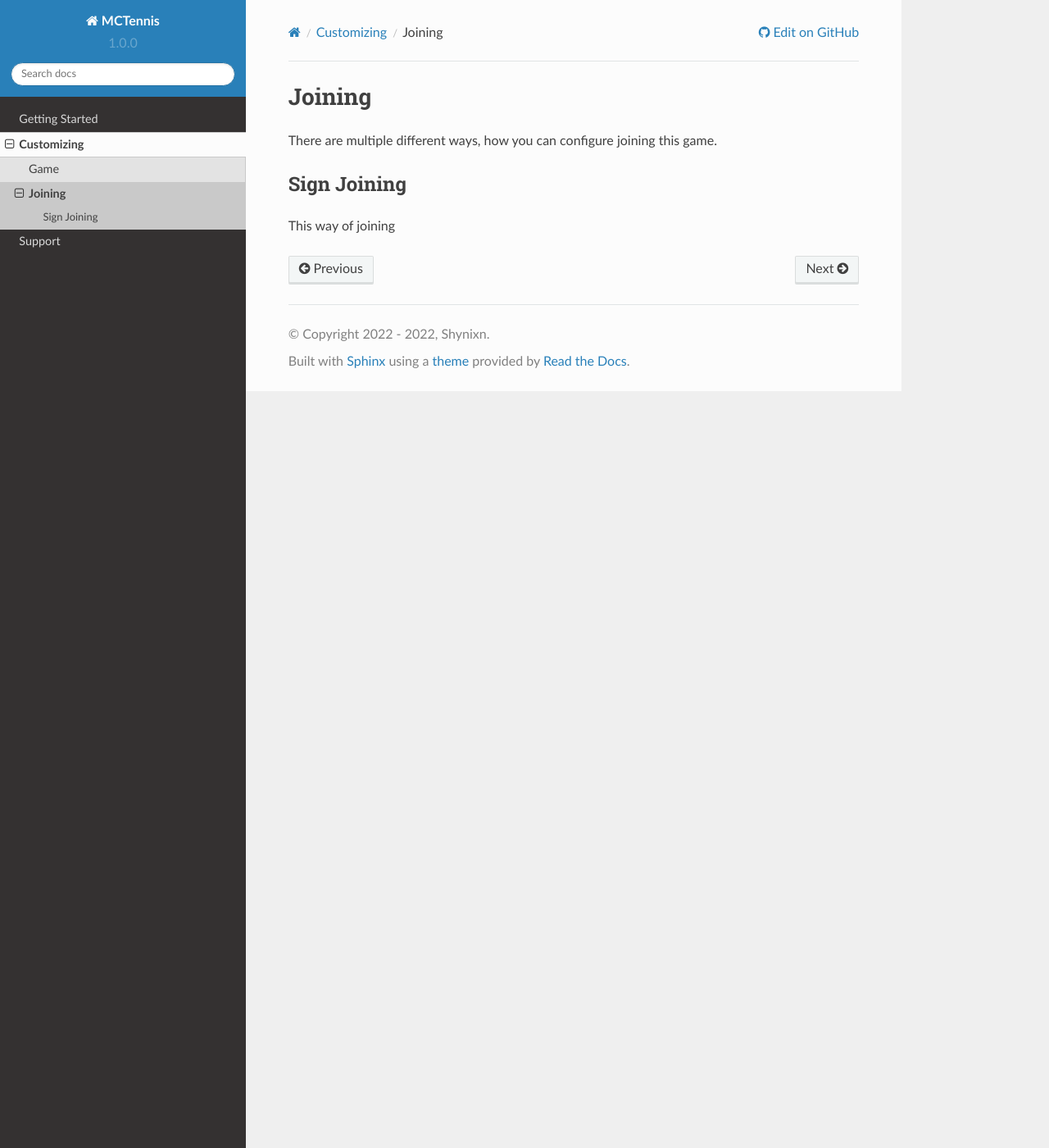
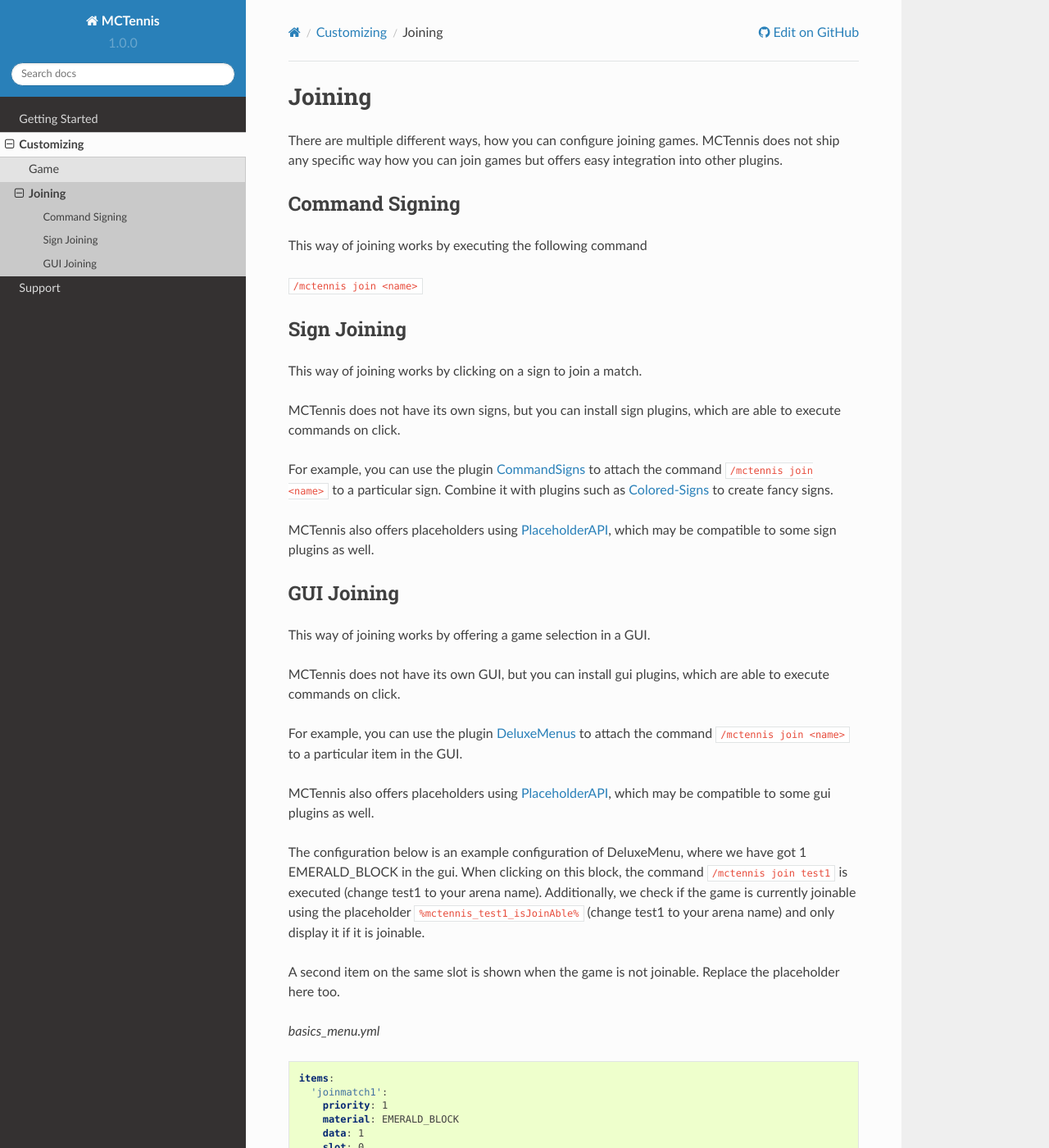
Before and after one commit to Shynixn/MCTennis, a Sphinx documentation site: the page built from docs/source/customizing/join.rst, in a window 1280 px wide and 1400 px high. Shown: the whole window at 82% size. Built offline with Sphinx 7.4.7 and the Read the Docs theme 2.0.0, drawn with Linux system fonts in a browser that asks for light colours; some of the changed text lies outside the part shown.

Commit message:
Added join description.

```diff
--- a/docs/source/customizing/join.rst
+++ b/docs/source/customizing/join.rst
@@ -1,9 +1,83 @@
 Joining
 =====================
 
-There are multiple different ways, how you can configure joining this game.
+There are multiple different ways, how you can configure joining games.
+MCTennis does not ship any specific way how you can join games but offers
+easy integration into other plugins.
+
+Command Signing
+~~~~~~~~~~~~~~~~~~
+
+This way of joining works by executing the following command
+
+``/mctennis join <name>``
+
 
 Sign Joining
 ~~~~~~~~~~~~~~~~~~
 
-This way of joining
+This way of joining works by clicking on a sign to join a match.
+
+MCTennis does not have its own signs, but you can install sign plugins, which are able
+to execute commands on click.
+
+For example, you can use the plugin `CommandSigns <https://www.spigotmc.org/resources/command-signs.10512//>`__ to attach the command
+``/mctennis join <name>`` to a particular sign. Combine it with plugins such as `Colored-Signs <https://www.spigotmc.org/resources/colored-signs.31676/>`__ to create
+fancy signs.
+
+MCTennis also offers placeholders using `PlaceholderAPI <https://www.spigotmc.org/resources/placeholderapi.6245/>`__, which may be compatible to some sign plugins as well.
+
+GUI Joining
+~~~~~~~~~~~~~~~~~~
+
+This way of joining works by offering a game selection in a GUI.
+
+MCTennis does not have its own GUI, but you can install gui plugins, which are able to execute
+commands on click.
+
+For example, you can use the plugin `DeluxeMenus <https://www.spigotmc.org/resources/deluxemenus.11734/>`__ to attach the command
+``/mctennis join <name>`` to a particular item in the GUI.
+
+MCTennis also offers placeholders using `PlaceholderAPI <https://www.spigotmc.org/resources/placeholderapi.6245/>`__, which may be compatible to some gui plugins as well.
+
+The configuration below is an example configuration of DeluxeMenu, where we have got 1 EMERALD_BLOCK in the gui. When clicking
+on this block, the command ``/mctennis join test1`` is executed (change test1 to your arena name). Additionally, we check if the game
+is currently joinable using the placeholder ``%mctennis_test1_isJoinAble%`` (change test1 to your arena name) and only display it if it is joinable.
+
+A second item on the same slot is shown when the game is not joinable. Replace the placeholder here too.
+
+*basics_menu.yml*
+
+.. code-block:: yaml
+
+    items:
+      'joinmatch1':
+        priority: 1
+        material: EMERALD_BLOCK
+        data: 1
+        slot: 0
+        display_name: "&f&lGame: %mctennis_test1_displayName%"
+        lore:
+          - "&7Click me to join the match."
+        view_requirement:
+                requirements:
+                    joinable:
+                        type: string equals
+                        input: "%mctennis_test1_isJoinAble%"
+                        output: "true"
+        left_click_commands:
+            - "[player] mctennis join test1"
+      'fullmatch1':
+        priority: 2
+        material: STONE
+        data: 1
+        slot: 0
+        display_name: "&f&lGame: %mctennis_test1_displayName%"
+        view_requirement:
+                requirements:
+                    joinable:
+                        type: string equals
+                        input: "%mctennis_test1_isJoinAble%"
+                        output: "false"
+        lore:
+          - "&7Game is already full."
```
Also changed, not shown: 5 other files.
